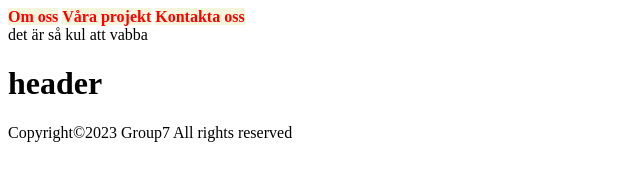
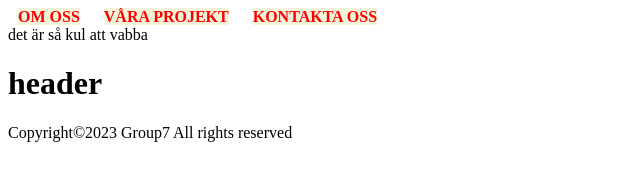
Before and after one commit to davidb-webdev/git-collab, a plain HTML site: page index.html in a window 1280 px wide. Shown: the whole page, without its empty margins (0-640 px from the left). Drawn offline with Linux system fonts and the light colour scheme.

Commit message:
styling nav

```diff
--- a/style.css
+++ b/style.css
@@ -1,11 +1,14 @@
 /* Stylish! */
 
 nav a {
+
     background-color: beige;
     color: red;
     font-weight: bold;
+    text-transform: uppercase;
     text-decoration: none;
-    gap: 10%;
+    margin: 10px;
+
 
 
 
```
